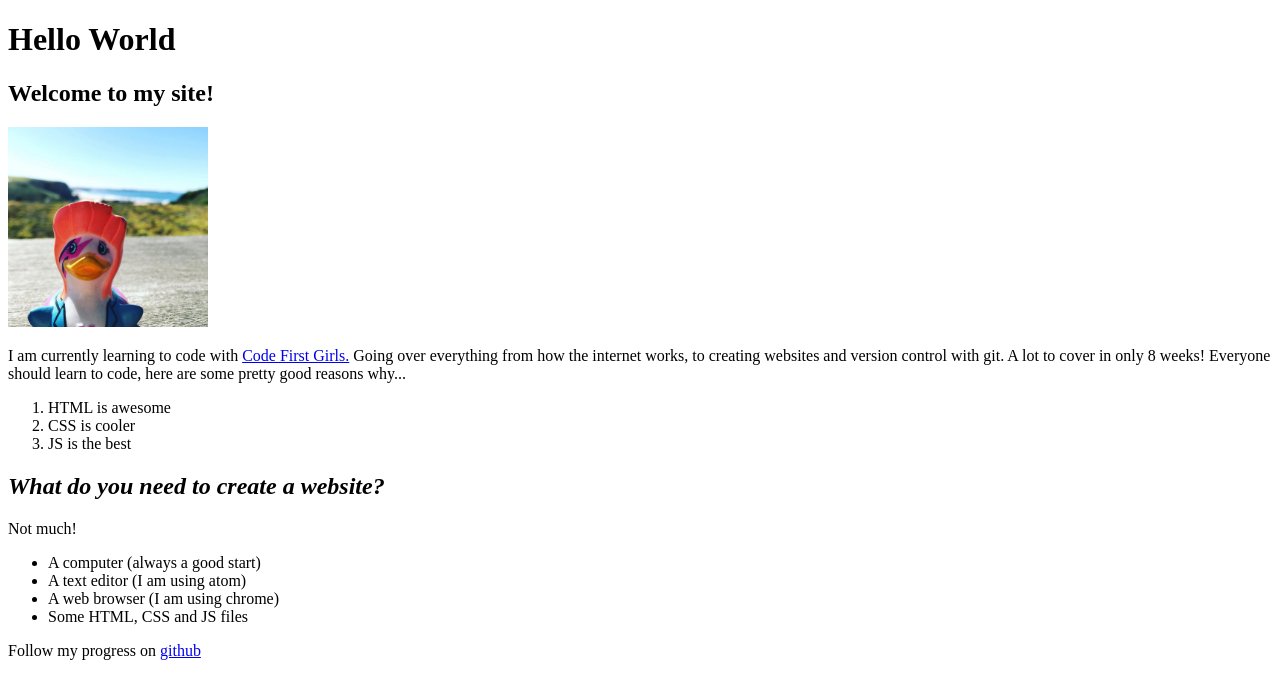
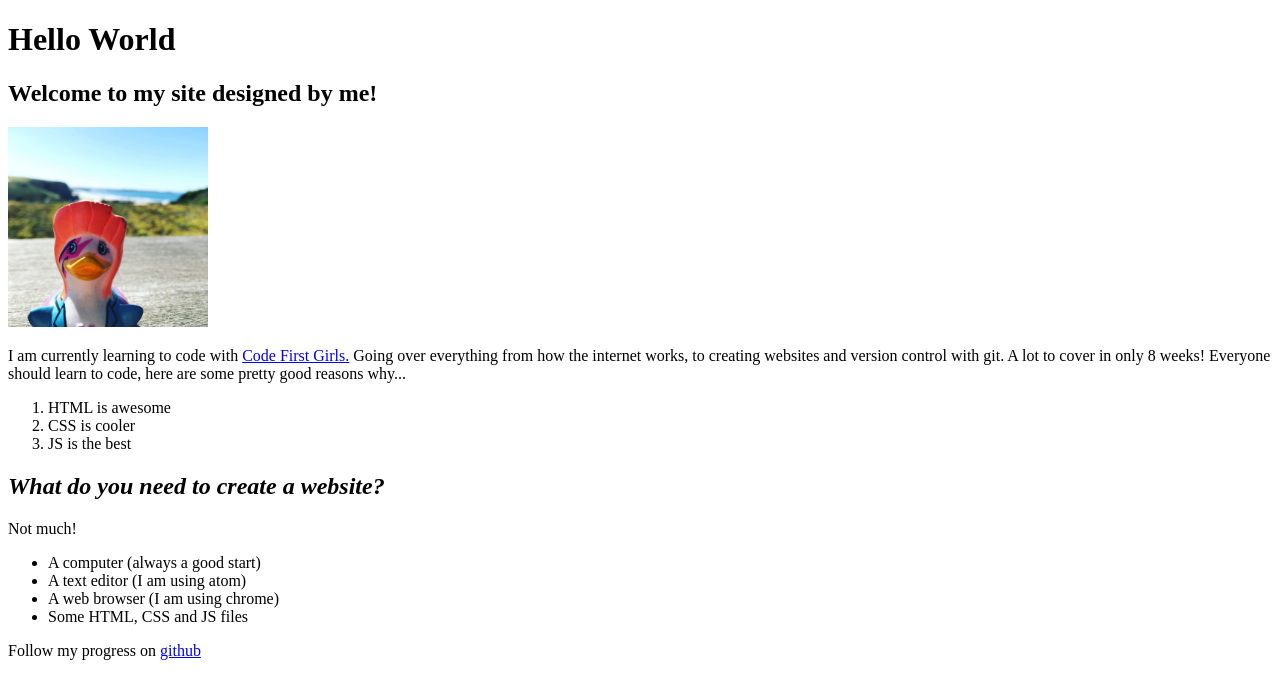
Before and after one commit to priyankap77/beginners-week-one, a plain HTML site: page index.html in a window 1280 px wide. Drawn offline with Linux system fonts and the light colour scheme.

Commit message:
Added disigned by me
Added text disigned by me

```diff
--- a/index.html
+++ b/index.html
@@ -5,7 +5,7 @@
 </head>
 <body>
   <h1>Hello World</h1>
-  <h2>Welcome to my site!</h2>
+  <h2>Welcome to my site designed by me!</h2>
 
   <img src="duck.jpg" alt="A duck" height="200" width="200">
 
```
